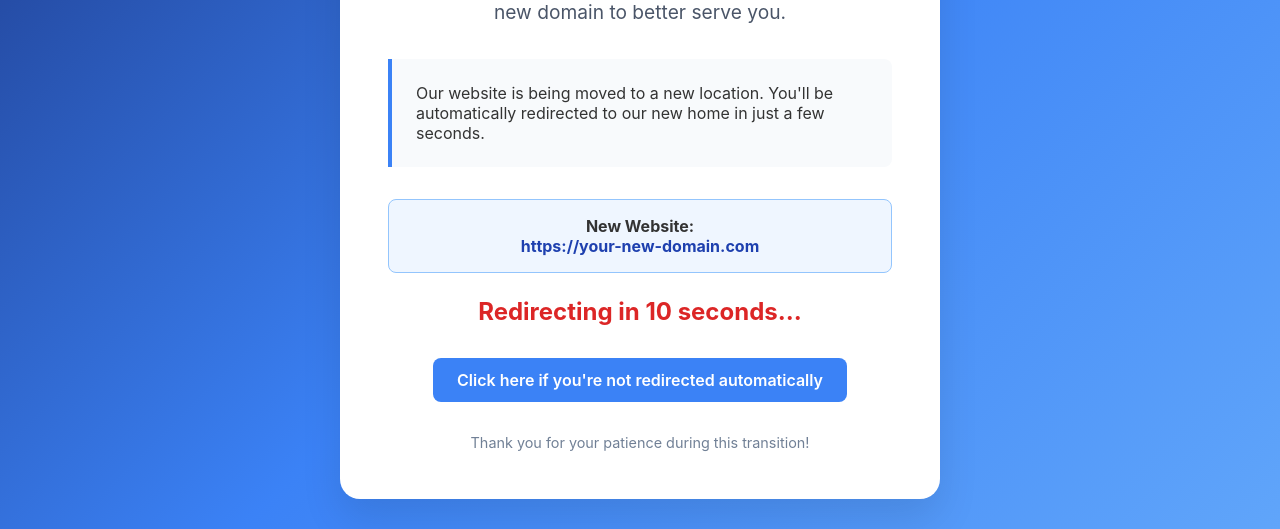
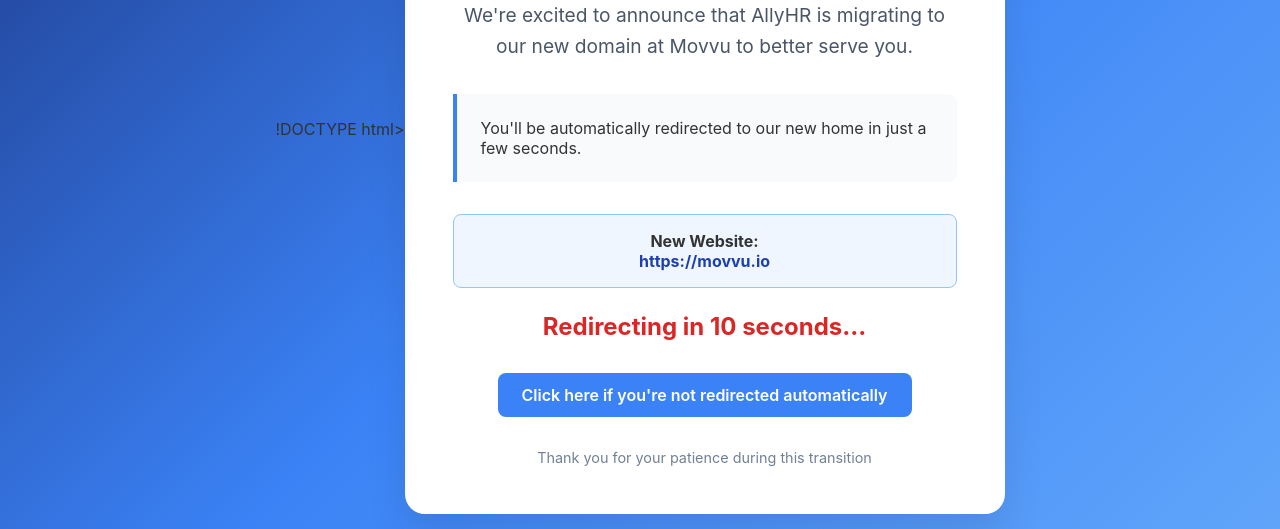
Before and after one commit to Pedrougv1/landing_page_01, a plain HTML site: page index.html in a window 1280 px wide. Shown: the part 271-800 px from the top of the page. Drawn offline with Linux system fonts and the light colour scheme.

Commit message:
Update index.html

```diff
--- a/index.html
+++ b/index.html
@@ -1,9 +1,9 @@
-<!DOCTYPE html>
+!DOCTYPE html>
 <html lang="en">
 <head>
     <meta charset="UTF-8">
     <meta name="viewport" content="width=device-width, initial-scale=1.0">
-    <title>We're Moving! - Domain Migration</title>
+    <title>AllyHR is Moving to Movvu! - Domain Migration</title>
     <style>
         * {
             margin: 0;
@@ -148,16 +148,16 @@
 <body>
     <div class="container">
         <div class="icon">🚀</div>
-        <h1>We're Moving!</h1>
-        <p class="subtitle">We're excited to announce that we're migrating to a new domain to better serve you.</p>
+        <h1>AllyHR is Moving to Movvu!</h1>
+        <p class="subtitle">We're excited to announce that AllyHR is migrating to our new domain at Movvu to better serve you.</p>
 
         <div class="message">
-            <p>Our website is being moved to a new location. You'll be automatically redirected to our new home in just a few seconds.</p>
+            <p>You'll be automatically redirected to our new home in just a few seconds.</p>
         </div>
 
         <div class="redirect-info">
             <p><strong>New Website:</strong></p>
-            <p class="new-url" id="newUrl">https://your-new-domain.com</p>
+            <p class="new-url" id="newUrl">https://movvu.io</p>
         </div>
 
         <div class="countdown" id="countdown">Redirecting in 15 seconds...</div>
@@ -165,13 +165,13 @@
         <a href="#" class="manual-link" id="manualLink">Click here if you're not redirected automatically</a>
 
         <div class="footer">
-            <p>Thank you for your patience during this transition!</p>
+            <p>Thank you for your patience during this transition </p>
         </div>
     </div>
 
     <script>
         // Configuration - Update these values
-        const NEW_URL = 'https://your-new-domain.com'; // Replace with your new domain
+        const NEW_URL = 'https://movvu.io'; // AllyHR's new domain
         const COUNTDOWN_SECONDS = 15;
 
         // Update the display
```
